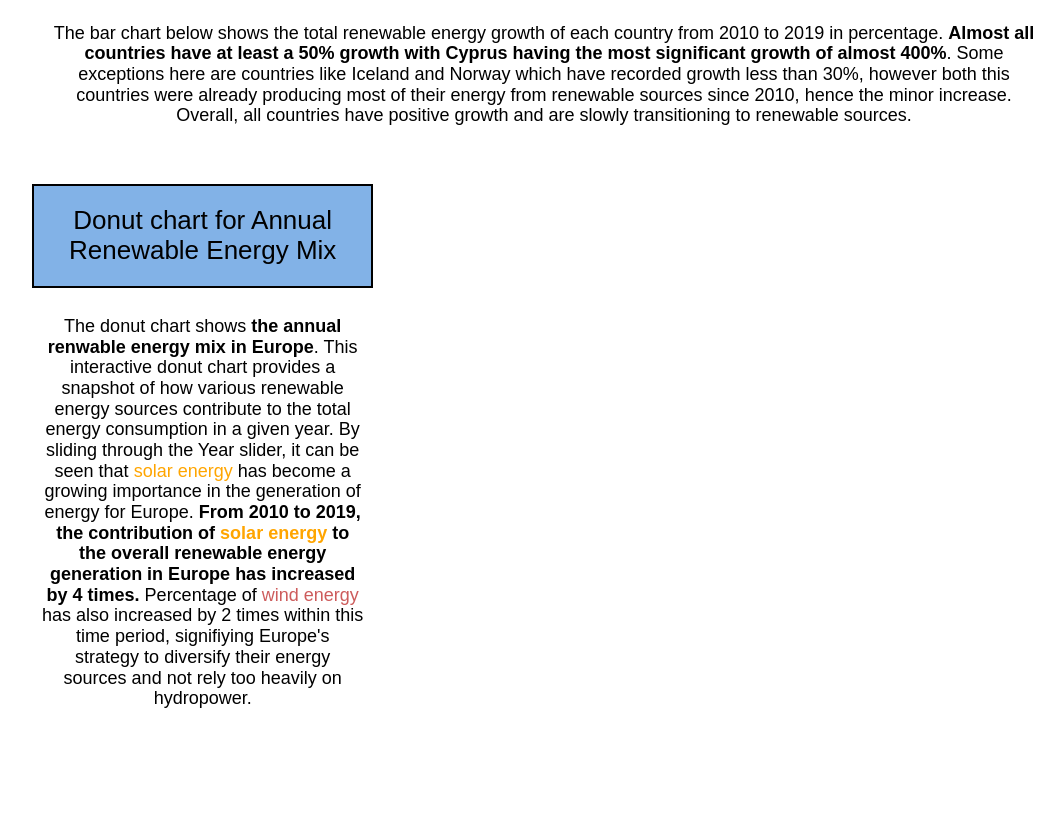
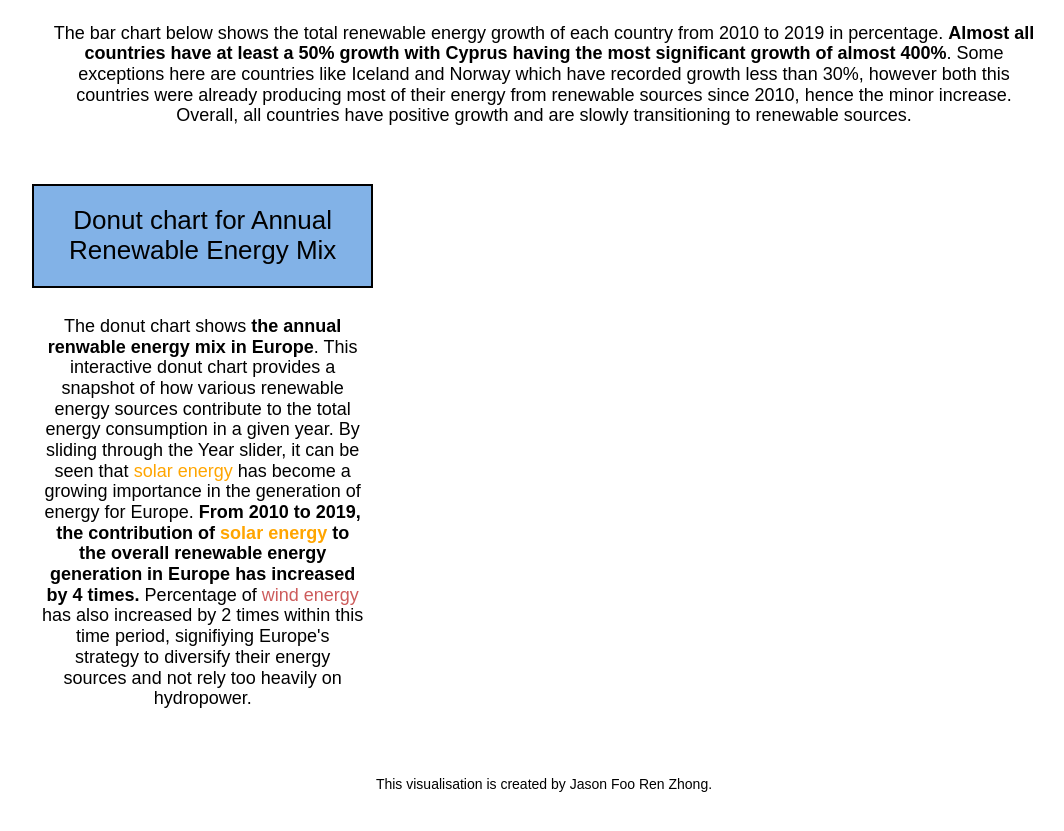
Before and after one commit to Jason1205-ui/dv2, a plain HTML site: page index.html in a window 1280 px wide. Shown: the part 712-1543 px from the top of the page, without its empty margins (96-1160 px from the left). Drawn offline with nearby package versions, Linux system fonts and the light colour scheme; a script that the page names is missing.

Commit message:
Update index.html

```diff
--- a/index.html
+++ b/index.html
@@ -93,7 +93,13 @@
           <div id="pie_chart" class="vis-container" ></div>
       </div>
   </div>
-
+    <div class="pure-g">
+      <div class="pure-u-1-1 small-font">
+        <p>
+          This visualisation is created by Jason Foo Ren Zhong.
+        </p>
+      </div>
+    </div>
 
 
 </body>
```
